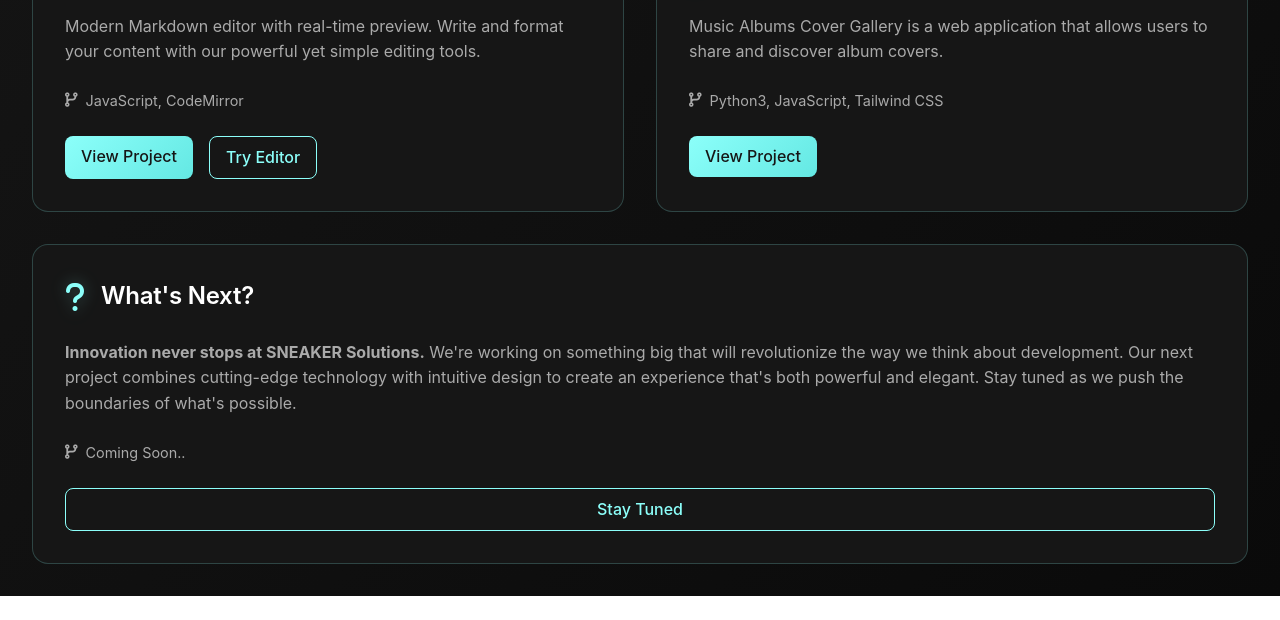
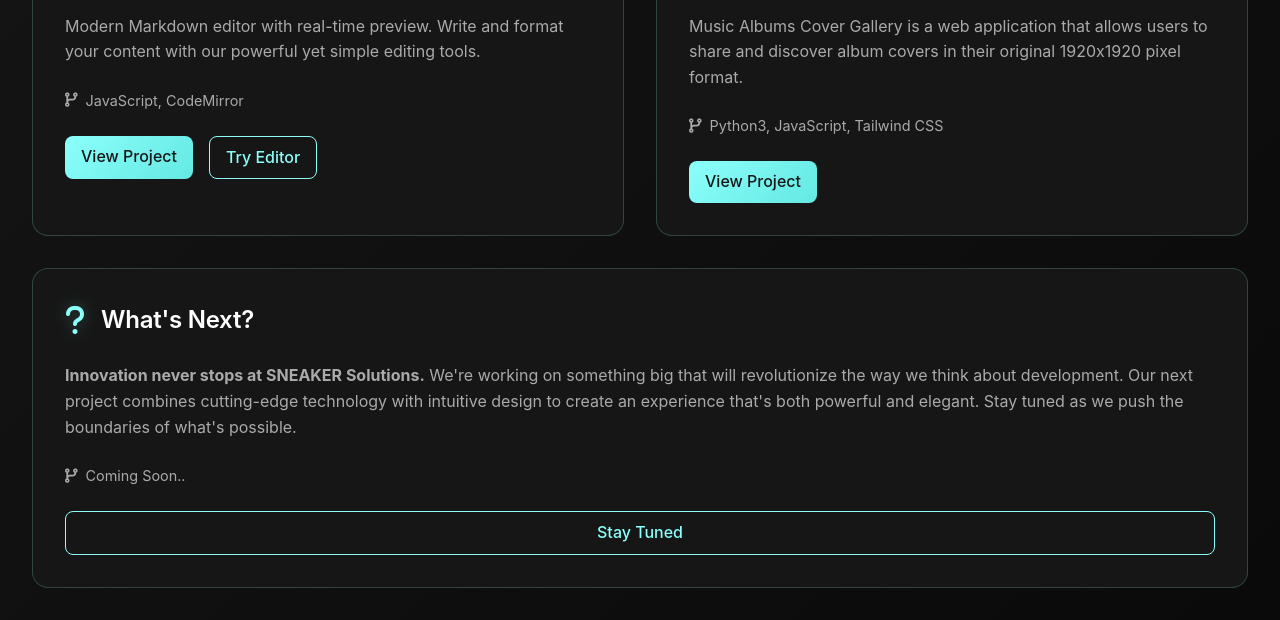
Before and after one commit to getsneaker/getsneaker.github.io, a plain HTML site: page index.html in a window 1280 px wide. Shown: the part 440-1060 px from the top of the page. Before the commit the page ends 1036 px from the top, so only its background shows below. Drawn offline with Linux system fonts and the light colour scheme; a web font is replaced by a local one.

Commit message:
Update index.html

```diff
--- a/index.html
+++ b/index.html
@@ -78,7 +78,7 @@
                         <i class="fas fa-music project-icon"></i>
                         <h3 class="project-title">Albums Cover Gallery</h3>
                     </div>
-                    <p class="project-desc">Music Albums Cover Gallery is a web application that allows users to share and discover album covers.</p>
+                    <p class="project-desc">Music Albums Cover Gallery is a web application that allows users to share and discover album covers in their original 1920x1920 pixel format.</p>
                     <div class="project-meta">
                         <span><i class="fas fa-code-branch"></i> Python3, JavaScript, Tailwind CSS</span>
                     </div>
```
